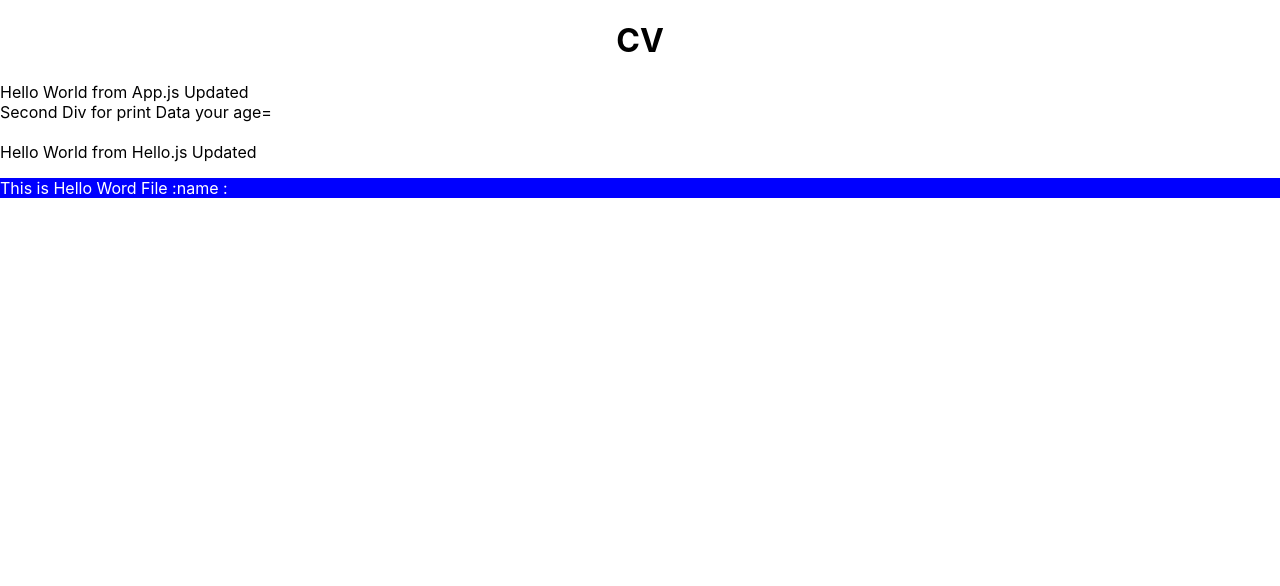
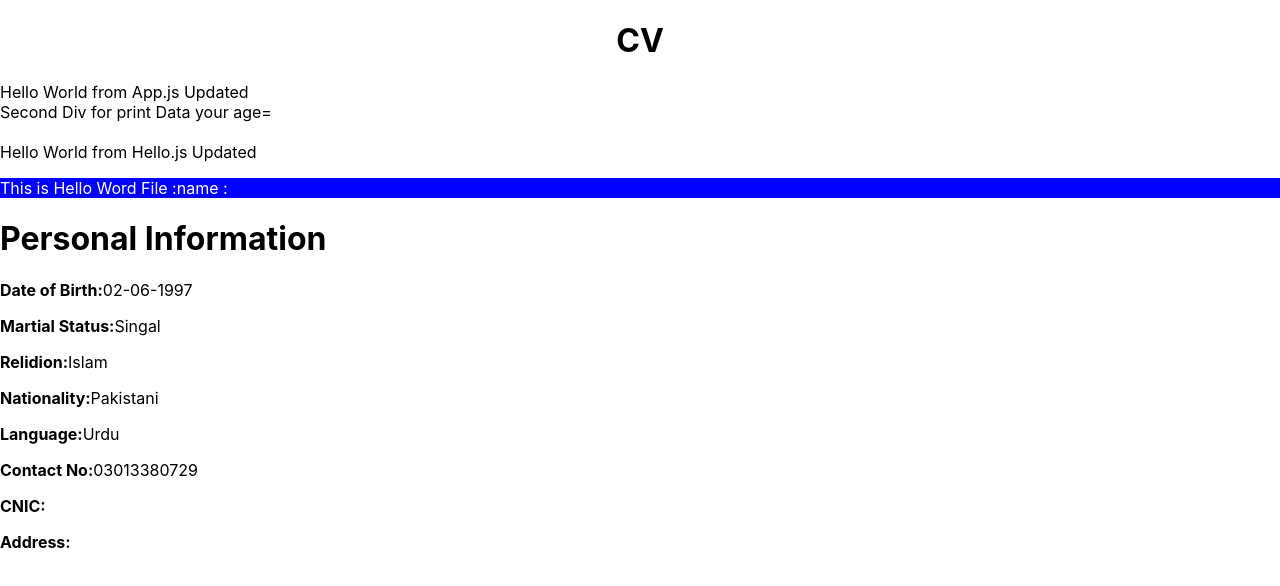
Before and after one commit to WAQAR-54/project003, a React (Create React App) app: page / in a window 1280 px wide. Shown: the top 586 px of the page. Built offline with nearby package versions, Linux system fonts and the light colour scheme.

Commit message:
Update Hello.js

```diff
--- a/src/Hello.js
+++ b/src/Hello.js
@@ -5,6 +5,23 @@ import './Hello.css'
 function Hello({firstname}) {
   return  <div>Hello World from Hello.js  Updated
       <p className="name">This is Hello Word File :name :{firstname} </p>
+
+
+
+
+      <h1>Personal Information</h1>
+      <p className="name2">
+          <p><strong>Date of Birth:</strong>02-06-1997</p>
+          <p><strong>Martial Status:</strong>Singal</p>
+          <p><strong>Relidion:</strong>Islam</p>
+          <p><strong>Nationality:</strong>Pakistani</p>
+          <p><strong>Language:</strong>Urdu</p>
+          <p><strong> Contact No:</strong>03013380729</p>
+          <p><strong>CNIC:</strong></p>
+          <p><strong>Address:</strong></p>
+
+           </p>
+
  </div>
 }
 
```
